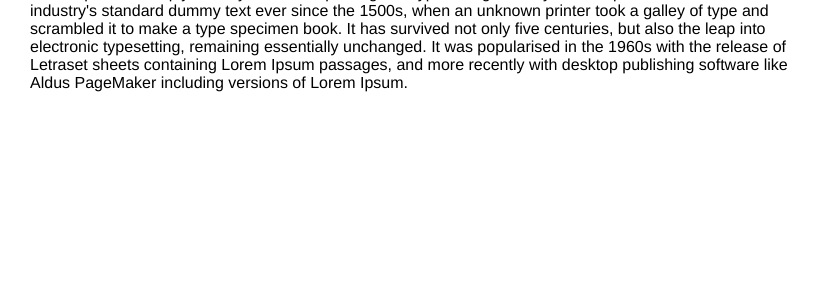
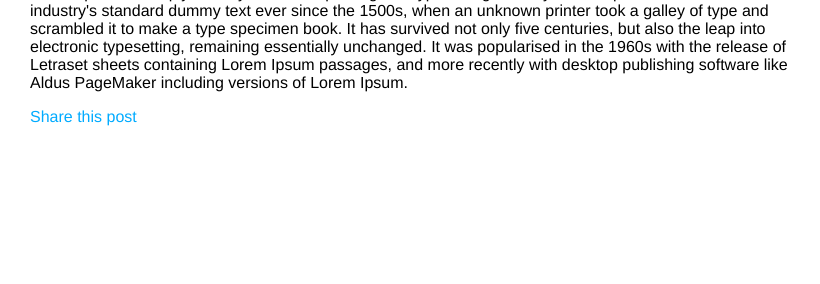
Before and after one commit to xshey/django-blog, a Django app: a page that uses templates/blog/base.html in a window 1280 px wide. Shown: the part 140-424 px from the top of the page, without its empty margins (0-820 px from the left). Run offline with Django 3.2, Linux system fonts and the light colour scheme; data comes from the database, SQL or seed files in the repository.

Commit message:
share by email feature

```diff
--- a/blog/urls.py
+++ b/blog/urls.py
@@ -5,5 +5,6 @@ app_name = 'blog'
 
 urlpatterns = [
     path('', views.post_list, name='post_list'),
+    path('<int:post_id>/share/',views.post_share, name='post_share'),
     path('<int:year>/<int:month>/<int:day>/<slug:post>/', views.post_detail, name='post_detail'),
 ]
--- a/blog/views.py
+++ b/blog/views.py
@@ -1,6 +1,8 @@
 from django.shortcuts import render, get_object_or_404
 from .models import Post
+from .forms import EmailPostForm
 from django.core.paginator import Paginator, EmptyPage, PageNotAnInteger
+from django.core.mail import send_mail
 
 # Create your views here.
 def post_list(request):
@@ -23,3 +25,20 @@ def post_detail(request, year, month, day, post):
                                     publish__month=month,
                                     publish__day=day)
     return render(request, 'blog/post/detail.html', {'post': post})
+
+def post_share(request, post_id):
+    post = get_object_or_404(Post, id=post_id, status='published')
+    sent = False
+    if request.method== 'POST':
+        form = EmailPostForm(request.POST)
+        if form.is_valid():
+            #validation passed
+            cd = form.cleaned_data
+            post_url = request.build_absolute_uri(post.get_absolute_url())
+            subject = '{} ({}) recommends you reading " {}"'.format(cd['name'], cd['email'], post.title)
+            message = 'Read "{}" at {}\n\n{}\'s comments: {}'.format(post.title, post_url, cd['name'], cd['comments'])
+            send_mail(subject, message, 'admin@myblog.com', [cd['to']])
+            sent = True
+    else:
+        form = EmailPostForm()
+    return render(request, 'blog/post/share.html', {'post': post, 'form': form})
--- a/blogsite/settings.py
+++ b/blogsite/settings.py
@@ -23,7 +23,7 @@ TEMPLATE_DIR = os.path.join(BASE_DIR, 'templates')
 
 # SECURITY WARNING: keep the secret key used in production secret!
 SECRET_KEY = 'a)!$qughz7x1=_75ow+r3bvleg55he&1v8bf3+p9%ef5&_2kp7'
-
+EMAIL_BACKEND = 'django.core.mail.backends.console.EmailBackend'
 # SECURITY WARNING: don't run with debug turned on in production!
 DEBUG = True
 
--- a/templates/blog/base.html
+++ b/templates/blog/base.html
@@ -13,7 +13,7 @@
     </div>
     <div id="sidebar" >
         <h2>My blog</h2>
-          <p>this is my block</p>
+        <p>this is my block</p>
     </div>
 
   </body>
--- a/templates/blog/post/detail.html
+++ b/templates/blog/post/detail.html
@@ -8,4 +8,7 @@
     published {{ post.publish }} by {{post.author}}
   </p>
   {{ post.body|linebreaks }}
+  <p>
+    <a href="{% url "blog:post_share" post.id %}"> Share this post </a>
+  </p>
 {% endblock %}
```
